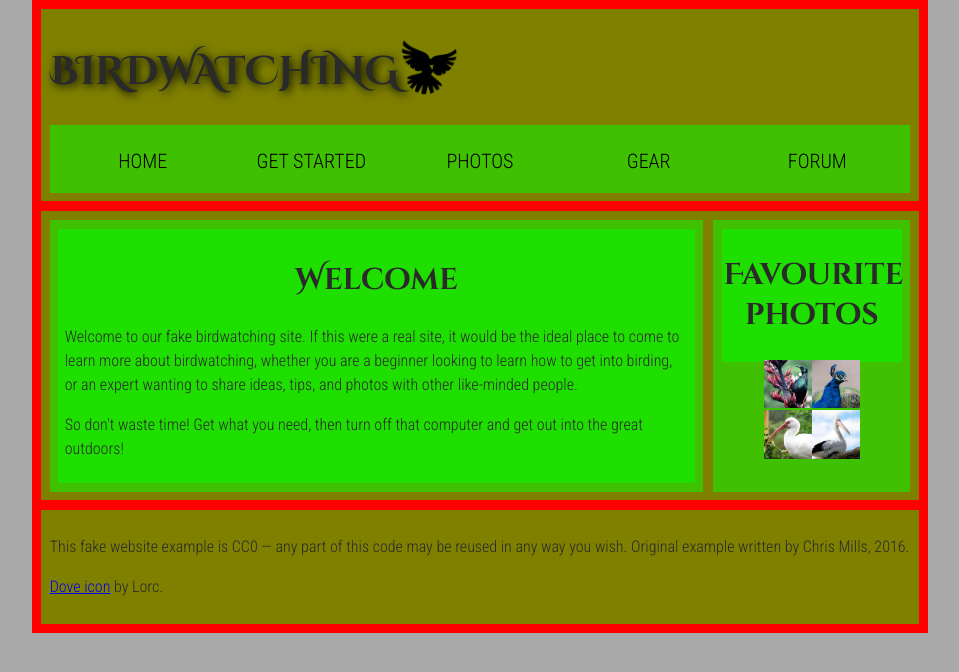
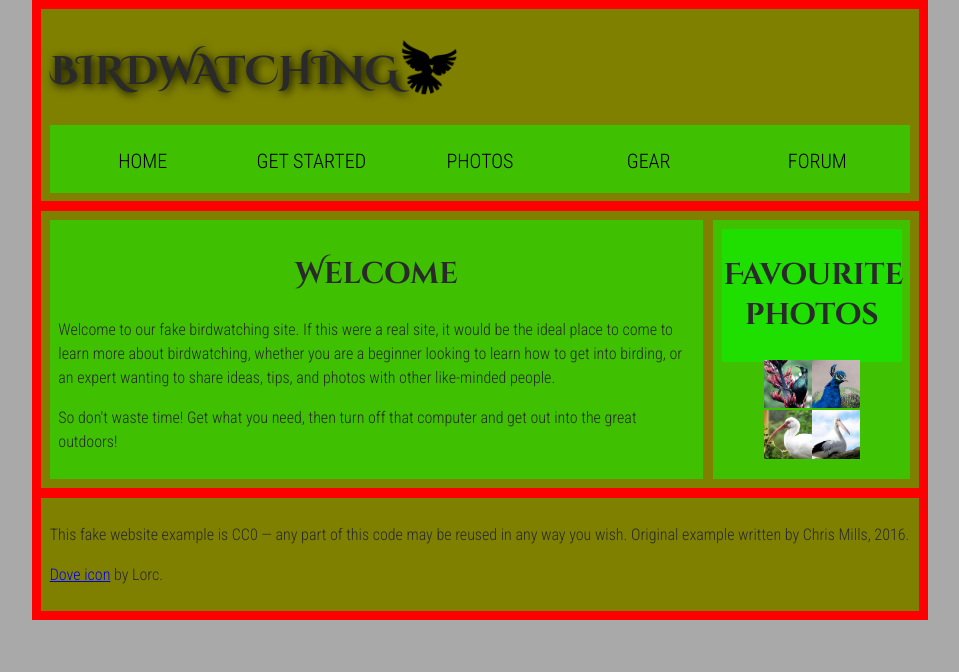
Before and after one commit to sreij/react-tutorial1, a React (Vite) app: page / in a window 1280 px wide. Shown: the top 672 px of the page, without its empty margins (160-1119 px from the left). Built offline with nearby package versions, Linux system fonts and the light colour scheme.

Commit message:
Article.jsxの追加

```diff
--- /dev/null
+++ b/src/components/Article.jsx
@@ -0,0 +1,22 @@
+export default function Article() {
+    return (
+        <article>
+            <div className="container">
+                <h2>Welcome</h2>
+
+                <p>
+                    Welcome to our fake birdwatching site.
+                    If this were a real site, it would be the ideal place to come to learn more about birdwatching,
+                    whether you are a beginner looking to learn how to get into birding, or an expert wanting to share ideas,
+                    tips, and photos with other like-minded people.
+                </p>
+
+                <p>
+                    So don't waste time! Get what you need,
+                    then turn off that computer and get out into the great outdoors!
+                </p>
+
+            </div>
+        </article>
+    );
+}
--- a/src/components/Main.jsx
+++ b/src/components/Main.jsx
@@ -1,32 +1,12 @@
+import Article from "./Article"
 import Gallery from "./Gallery";
 
 export default function Main() {
     return (
         <main>
-            <section>
-                <article>
-                    <div className="container">
-                        <h2>Welcome</h2>
-
-                        <p>
-                            Welcome to our fake birdwatching site.
-                            If this were a real site, it would be the ideal place to come to learn more about birdwatching,
-                            whether you are a beginner looking to learn how to get into birding, or an expert wanting to share ideas,
-                            tips, and photos with other like-minded people.
-                        </p>
-
-                        <p>
-                            So don't waste time! Get what you need,
-                            then turn off that computer and get out into the great outdoors!
-                        </p>
-
-                    </div>
-                </article>
-            </section>
+            <Article />
             <aside>
-                <div className="container">
-                    <Gallery />
-                </div>
+                <Gallery />
             </aside>
         </main>
     );
```
